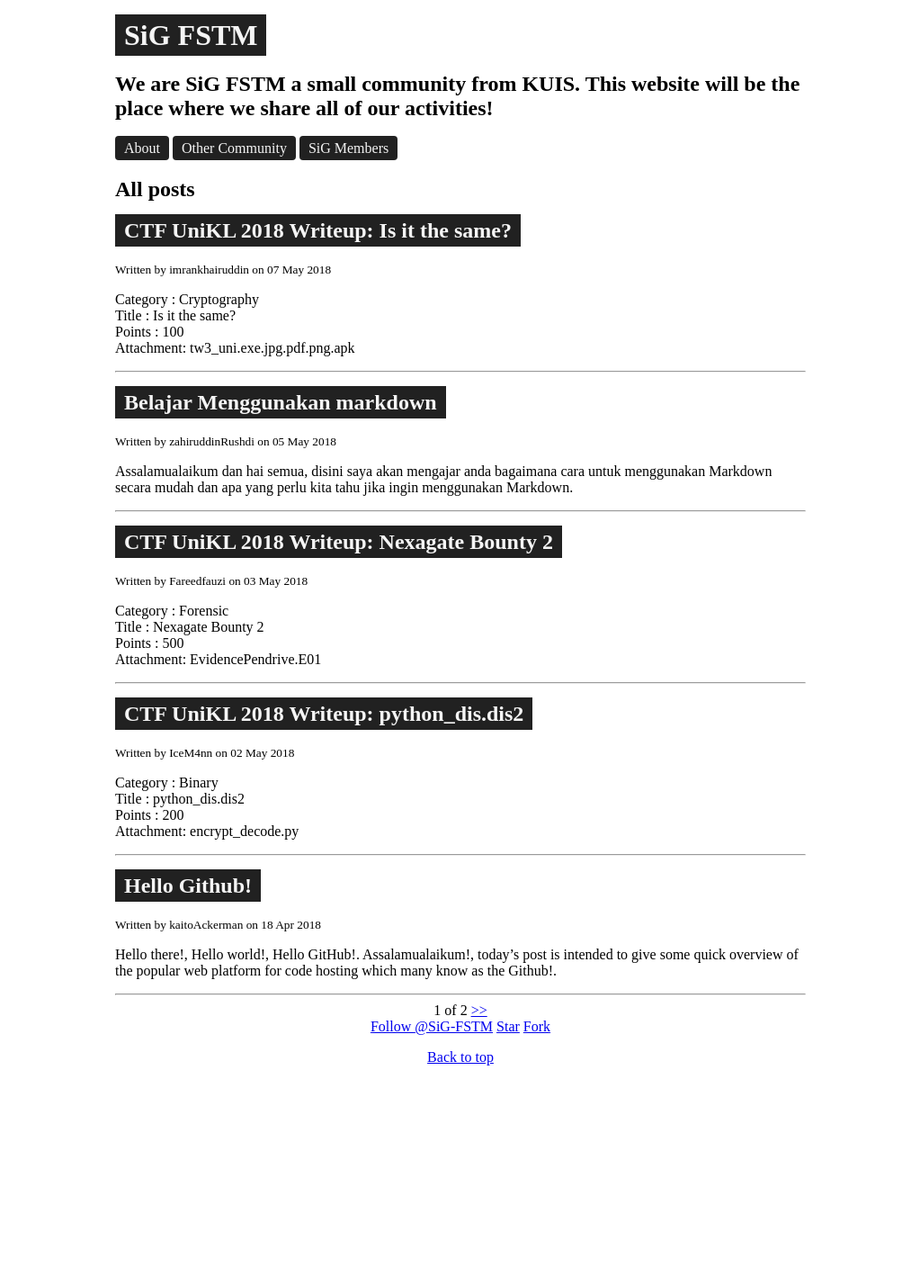
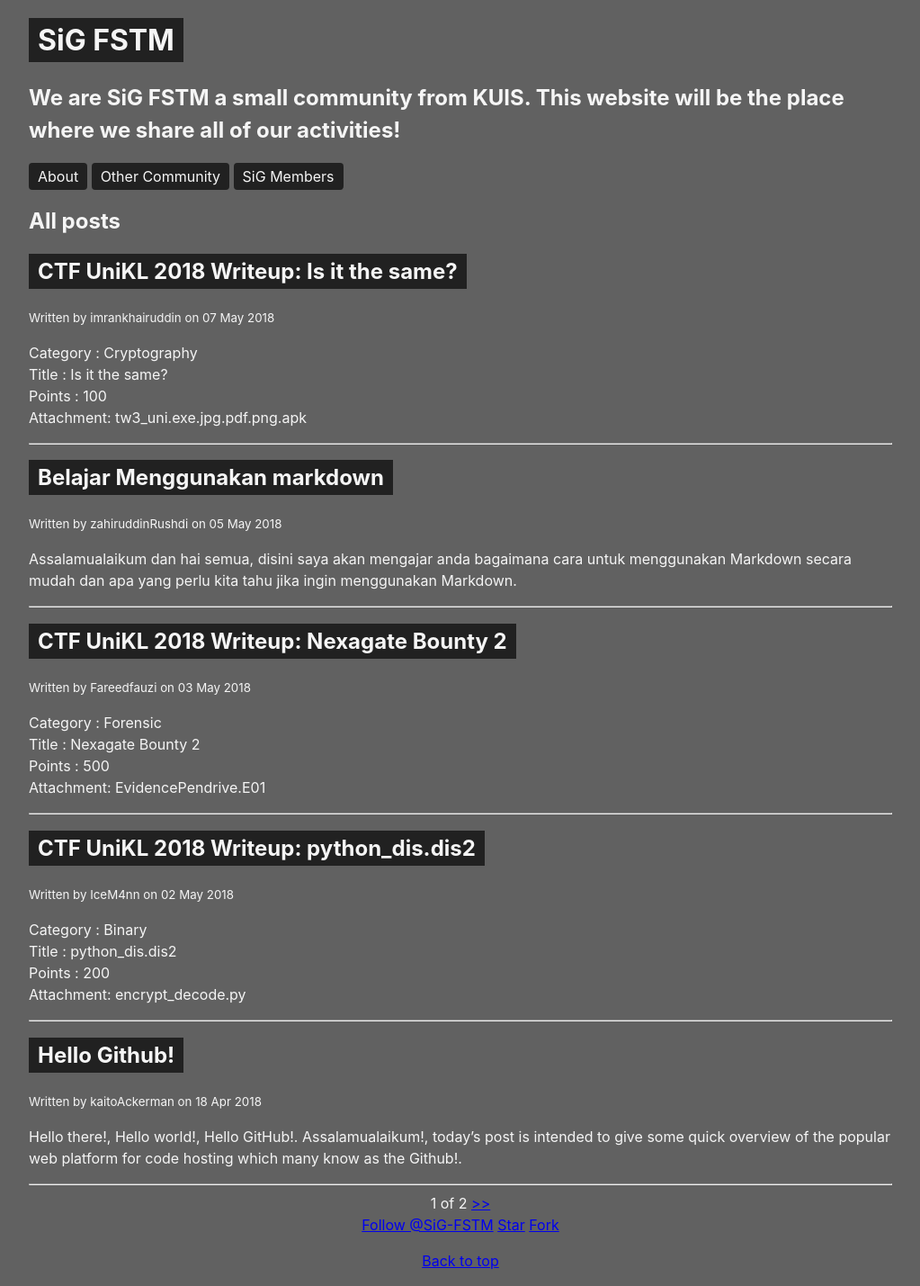
Before and after one commit to SiG-FSTM/sig-fstm.github.io, a Jekyll site: the page built from index.html, in a window 1280 px wide. Shown: the whole page at 90% size, without its empty margins (128-1151 px from the left). Built offline with Jekyll 4.4.1, drawn with Linux system fonts in a browser that asks for light colours; the list of posts is cut into pages by our own code; before the commit the page ends 1200 px from its top, so only the background shows below that.

Commit message:
edit body and container base style

```diff
--- a/assets/css/style.scss
+++ b/assets/css/style.scss
@@ -22,10 +22,19 @@ $color4: #212121;
 
 /* Base style ----------------------------------------- */
 
+body{
+	margin: 0;
+  	padding: 0;
+	background-color: $color1;
+	color: $color3;
+  	font-size: 16px;
+	line-height: 1.5;
+	font-family: -apple-system, BlinkMacSystemFont, "Segoe UI", Roboto, "Helvetica Neue", Arial, sans-serif, "Apple Color Emoji", "Segoe UI Emoji", "Segoe UI Symbol";
+}
 .container {
 	margin: 0 auto;
-	max-width: 48rem;
 	width: 90%;
+	max-width: 60rem;
 }
 
 footer {
```
